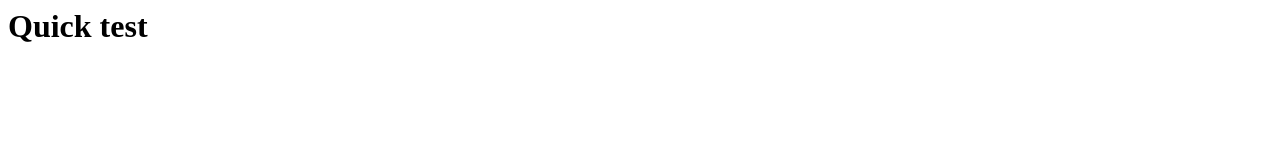
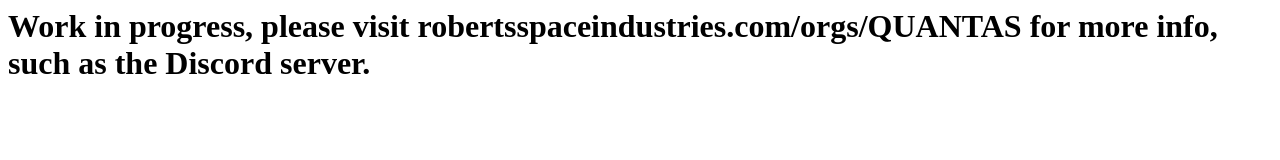
Before and after one commit to JustBuildandPlay/QuantasWeb, a plain HTML site: page index.html in a window 1280 px wide. Drawn offline with Linux system fonts and the light colour scheme.

Commit message:
Update index.html

```diff
--- a/index.html
+++ b/index.html
@@ -1 +1 @@
-<h1>Quick test</h1>
+<h1>Work in progress, please visit robertsspaceindustries.com/orgs/QUANTAS for more info, such as the Discord server.</h1>
```
